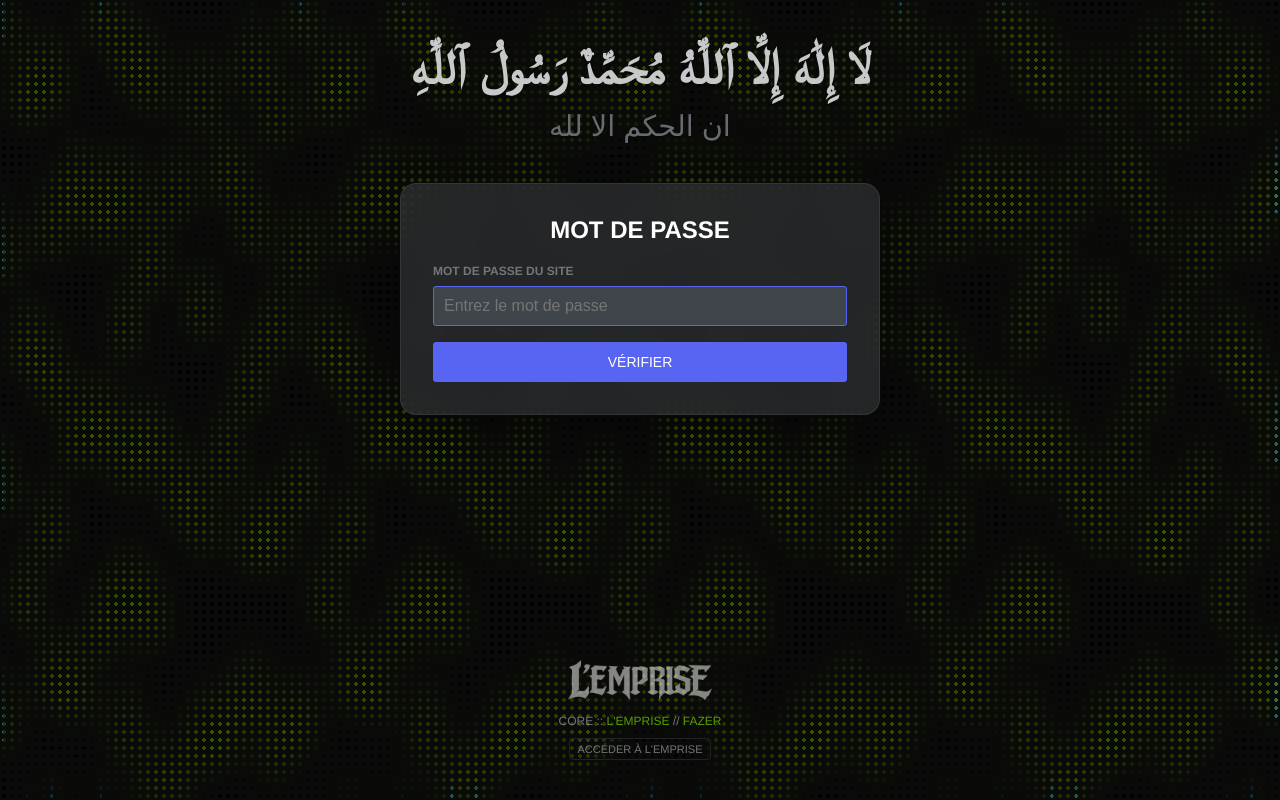
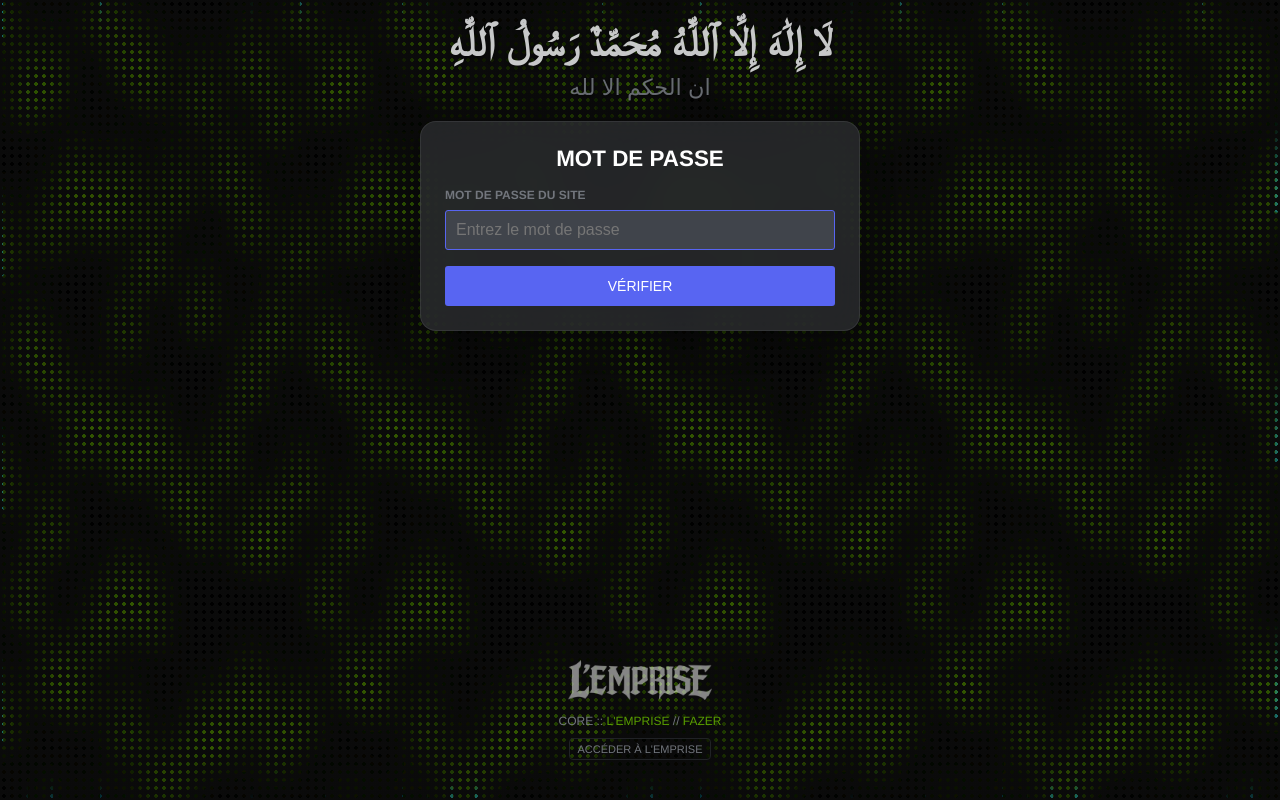
Before and after one commit to henissartj/selfbot, a Flask app: page / in a window 1280 px wide. Run offline with Flask 3, Linux system fonts and the light colour scheme.

Commit message:
Fix bot activation and layout scroll

```diff
--- a/app.py
+++ b/app.py
@@ -61,14 +61,45 @@ def add_security_headers(response):
     return response
 
 # Global variable to store the bot process
-# Note: In a production environment with multiple workers (gunicorn), this simple global approach
-# won't work correctly for tracking state across requests handled by different workers.
-# However, for a simple single-user selfbot host, this is sufficient if running with 1 worker.
-BOT_PROCESS = None
+# We use a PID file to track the process across workers
+PID_FILE = "bot.pid"
+
+def is_bot_running():
+    if os.path.exists(PID_FILE):
+        try:
+            with open(PID_FILE, 'r') as f:
+                pid = int(f.read().strip())
+
+            # Check if process exists
+            # On Windows, we can use psutil if available, or just assume it's running if file exists
+            # but for cross-platform (and Render/Linux), sending signal 0 checks existence
+            try:
+                os.kill(pid, 0)
+                return True
+            except OSError:
+                # Process not found
+                return False
+        except (ValueError, Exception):
+            return False
+    return False
 
 def run_bot_process(token):
     # Wrapper to run the bot
-    selfbot.run_bot(token)
+    # Write PID to file
+    with open(PID_FILE, 'w') as f:
+        f.write(str(os.getpid()))
+
+    try:
+        selfbot.run_bot(token)
+    except Exception as e:
+        print(f"Bot process crashed: {e}", file=sys.stderr)
+    finally:
+        # Cleanup PID file on exit
+        if os.path.exists(PID_FILE):
+            try:
+                os.remove(PID_FILE)
+            except:
+                pass
 
 def get_discord_user_info(token):
     try:
@@ -150,46 +181,48 @@ def dashboard():
     if 'token' not in session:
         return redirect(url_for('index'))
 
-    global BOT_PROCESS
-    is_running = False
-    if BOT_PROCESS and BOT_PROCESS.is_alive():
-        is_running = True
+    is_running = is_bot_running()
 
     user_info = session.get('user_info', {})
     return render_template('dashboard.html', token=session['token'], is_running=is_running, user=user_info)
 
 @app.route('/start', methods=['POST'])
 def start_bot():
-    global BOT_PROCESS
     if 'token' not in session:
         return "Unauthorized", 401
 
-    if BOT_PROCESS and BOT_PROCESS.is_alive():
+    if is_bot_running():
         return "Already running", 200
 
     token = session['token']
     # Start bot in a separate process
-    BOT_PROCESS = multiprocessing.Process(target=run_bot_process, args=(token,))
-    BOT_PROCESS.daemon = True
-    BOT_PROCESS.start()
+    # Note: On Windows with Flask reloader, this might spawn recursively if not careful.
+    # But since we use multiprocessing.Process with target function, it should be fine.
+    p = multiprocessing.Process(target=run_bot_process, args=(token,))
+    p.daemon = True
+    p.start()
 
     # Wait a bit to see if it crashes immediately
-    time.sleep(1)
-    if not BOT_PROCESS.is_alive():
+    time.sleep(2)
+    if not is_bot_running():
         return "Failed to start", 500
 
     return "Started", 200
 
 @app.route('/stop', methods=['POST'])
 def stop_bot():
-    global BOT_PROCESS
-    if BOT_PROCESS and BOT_PROCESS.is_alive():
-        BOT_PROCESS.terminate()
-        BOT_PROCESS.join(timeout=0.1)
-        if BOT_PROCESS.is_alive():
-            BOT_PROCESS.kill()
-            BOT_PROCESS.join()
-        BOT_PROCESS = None
+    if os.path.exists(PID_FILE):
+        try:
+            with open(PID_FILE, 'r') as f:
+                pid = int(f.read().strip())
+            os.kill(pid, signal.SIGTERM) # Or SIGKILL if stubborn
+            # Wait for it to die
+            time.sleep(1)
+            if os.path.exists(PID_FILE):
+                os.remove(PID_FILE)
+        except:
+            pass
+
     return "Stopped", 200
 
 @app.route('/toggle', methods=['POST'])
@@ -198,26 +231,40 @@ def toggle_bot():
         return redirect(url_for('index'))
 
     action = request.form.get('action')
-    global BOT_PROCESS
 
     if action == 'start':
-        if not (BOT_PROCESS and BOT_PROCESS.is_alive()):
+        if not is_bot_running():
             token = session['token']
             # Start bot in a separate process
-            BOT_PROCESS = multiprocessing.Process(target=run_bot_process, args=(token,))
-            BOT_PROCESS.daemon = True
-            BOT_PROCESS.start()
+            p = multiprocessing.Process(target=run_bot_process, args=(token,))
+            p.daemon = True
+            p.start()
 
             # Wait a bit to see if it crashes immediately
-            time.sleep(1)
+            time.sleep(2)
 
     elif action == 'stop':
-        if BOT_PROCESS and BOT_PROCESS.is_alive():
-            BOT_PROCESS.terminate()
-            BOT_PROCESS.join(timeout=1)
-            if BOT_PROCESS.is_alive():
-                BOT_PROCESS.kill()
-            BOT_PROCESS = None
+        if os.path.exists(PID_FILE):
+            try:
+                with open(PID_FILE, 'r') as f:
+                    pid = int(f.read().strip())
+                os.kill(pid, signal.SIGTERM)
+                time.sleep(1)
+                # Force cleanup if still exists
+                if os.path.exists(PID_FILE):
+                    try:
+                        os.kill(pid, signal.SIGKILL)
+                    except:
+                        pass
+                    try:
+                        os.remove(PID_FILE)
+                    except:
+                        pass
+            except Exception as e:
+                print(f"Error stopping bot: {e}")
+                # Try to clean up file anyway
+                if os.path.exists(PID_FILE):
+                    os.remove(PID_FILE)
 
     return redirect(url_for('dashboard'))
 
--- a/static/style.css
+++ b/static/style.css
@@ -28,37 +28,39 @@ body {
     display: flex;
     flex-direction: column;
     align-items: center;
-    min-height: 100vh;
-    overflow-x: hidden;
+    justify-content: center;
+    height: 100vh;
+    overflow: hidden;
 }
 
 /* Typography */
 h1, h2, h3 {
     color: #fff;
-    margin: 0 0 20px 0;
+    margin: 0 0 16px 0;
     font-weight: 600;
 }
 
-h1 { font-size: 1.5rem; text-align: center; }
-h2 { font-size: 1rem; text-transform: uppercase; letter-spacing: 0.5px; color: var(--discord-text-muted); margin-bottom: 10px; }
+h1 { font-size: 1.4rem; text-align: center; }
+h2 { font-size: 0.9rem; text-transform: uppercase; letter-spacing: 0.5px; color: var(--discord-text-muted); margin-bottom: 8px; }
 
 /* Shahada */
 .shahada-container {
     width: 100%;
     text-align: center;
-    padding: 40px 20px 20px;
+    padding: 20px;
     opacity: 0.9;
     z-index: 10;
+    margin-bottom: 0;
 }
 .shahada {
-    font-size: 3rem;
+    font-size: 2.5rem;
     color: var(--discord-text-main);
     font-weight: 700;
-    margin-bottom: 12px;
+    margin-bottom: 8px;
     text-shadow: 0 2px 4px rgba(0,0,0,0.5);
 }
 .shahada-sub {
-    font-size: 1.8rem;
+    font-size: 1.4rem;
     color: var(--discord-text-muted);
     font-weight: 500;
     text-shadow: 0 1px 2px rgba(0,0,0,0.5);
@@ -72,13 +74,15 @@ h2 { font-size: 1rem; text-transform: uppercase; letter-spacing: 0.5px; color: v
     border-radius: 16px;
     box-shadow: 0 8px 32px 0 rgba(0, 0, 0, 0.37);
     border: 1px solid rgba(255, 255, 255, 0.08);
-    padding: 32px;
-    width: 100%;
-    max-width: 480px;
-    margin: 20px auto;
+    padding: 24px;
+    width: 90%;
+    max-width: 440px;
+    margin: 0 auto;
     transition: all 0.2s ease;
     z-index: 10;
     position: relative;
+    max-height: 70vh;
+    overflow-y: auto;
 }
 
 /* Login Layout */
```
Also changed, not shown: 1 other file.
